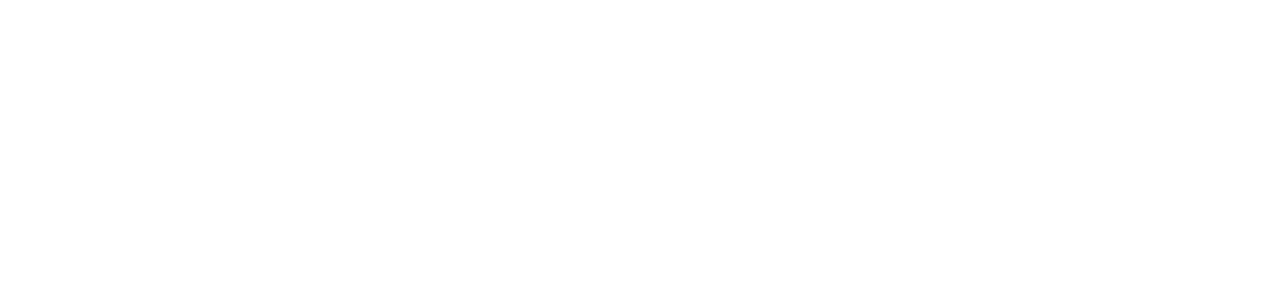
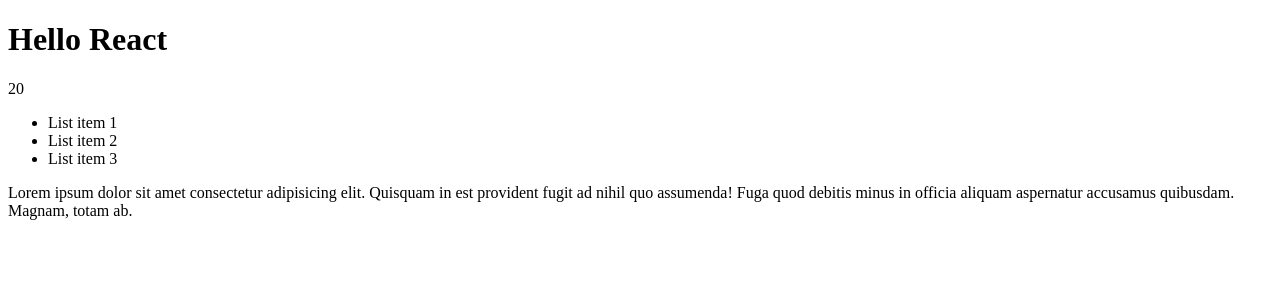
Before and after one commit to denypanko/react-22-10, a React (Create React App) app: page / in a window 1280 px wide. Shown: the top 300 px of the page. Built offline with nearby package versions, Linux system fonts and the light colour scheme.

Commit message:
add simple content

```diff
--- a/src/index.tsx
+++ b/src/index.tsx
@@ -1,5 +1,26 @@
 import React from 'react'
 import ReactDOM from 'react-dom/client'
 
+// const title = React.createElement('h1', { id: 'title' }, 'Hello React.js')
+
+const title = <h1 id="title">Hello React</h1>
+
+const content = (
+    <div>
+        {title}
+        {10 + 10}
+        <ul>
+            <li>List item 1</li>
+            <li>List item 2</li>
+            <li>List item 3</li>
+        </ul>
+        <p>
+            Lorem ipsum dolor sit amet consectetur adipisicing elit. Quisquam in
+            est provident fugit ad nihil quo assumenda! Fuga quod debitis minus
+            in officia aliquam aspernatur accusamus quibusdam. Magnam, totam ab.
+        </p>
+    </div>
+)
+
 const root = ReactDOM.createRoot(document.getElementById('root') as HTMLElement)
-root.render(<React.StrictMode></React.StrictMode>)
+root.render(<React.StrictMode>{content}</React.StrictMode>)
```
